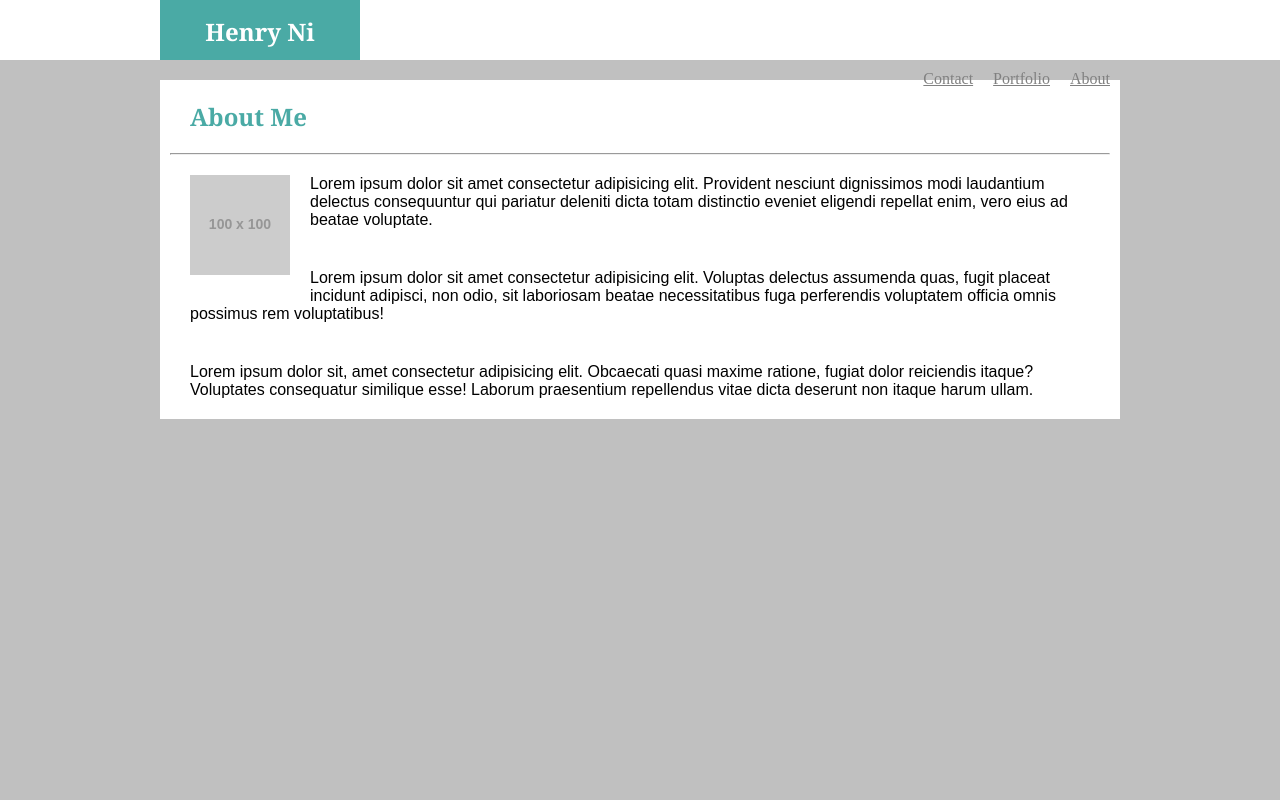
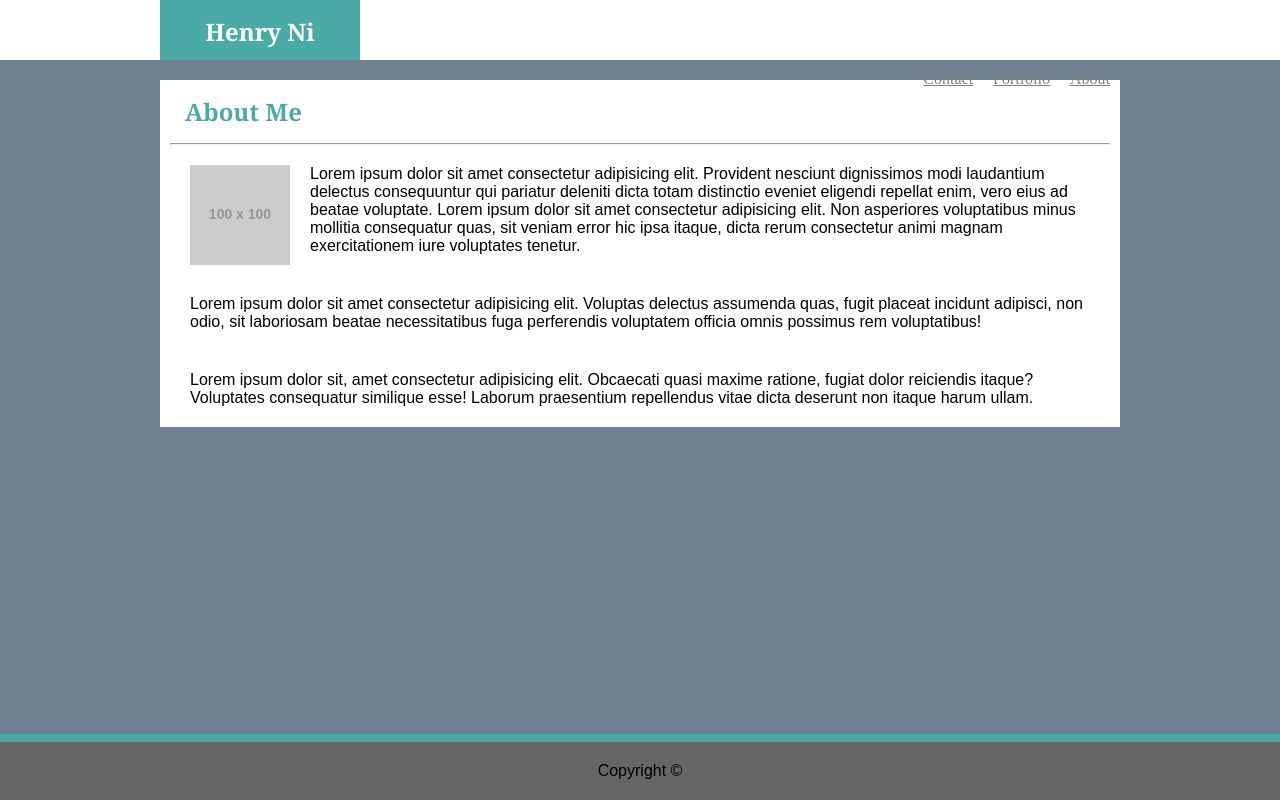
Before and after one commit to henryni914/Basic-Portfolio, a plain HTML site: page index.html in a window 1280 px wide. Drawn offline with Linux system fonts and the light colour scheme; placeholder pictures from the web are drawn by us.

Commit message:
added footer and changed background color of body

```diff
--- a/assets/css/style.css
+++ b/assets/css/style.css
@@ -1,5 +1,5 @@
 body {
-   background-color: silver;
+   background-color: slategray;
 }
 
 .banner {
@@ -15,6 +15,7 @@ body {
 .container {
     width: 960px;
     margin: 0 auto;
+    position: relative;
 }
 
 .header {
@@ -35,21 +36,24 @@ body {
     padding-top: 15px;
 }
 
-#contact,
+#about,
 #portfolio,
-#about {
+#contact {
     color: gray;
     position: relative;
     float: right;
+    /*
     top: 0;
     right: 0;
     margin: 0;
+    */
     padding: 10px;
 }
 
 .clearfix::after {
     content: "";
     clear: both;
+    display: table;
   }
 
 .banner-2 {
@@ -68,7 +72,7 @@ body {
      margin:0;
      text-align: left;
      color: #4aaaa5;
-     padding: 20px;
+     padding: 15px;
  }
 
 hr {
@@ -85,3 +89,16 @@ p {
      margin: 0 auto;
      padding: 20px;
 }
+
+.footer {
+    background-color: #666666;
+    position: absolute;
+    bottom: 0;
+    left: 0;
+    right: 0;
+    border-top: 8px solid #4aaaa5;
+}
+
+#copyright {
+    text-align: center;
+}
--- a/index.html
+++ b/index.html
@@ -12,9 +12,10 @@
         <banner class="banner">
             <div class="container">
                 <h1 class="header-1">Henry Ni</h1>
-                <a id="about" href="#">About</a>
-                <a id="portfolio" href="#">Portfolio</a>
-                <a id="contact" href="#">Contact</a>
+                <a id="about" href="#">About
+                    <a id="portfolio" href="#">Portfolio</a>
+                    <a id="contact" href="#">Contact</a>
+                </a>
             </div>
         </banner>
     </background>
@@ -27,10 +28,13 @@
             <h2 class="header-2">About Me</h2>
             <hr>
             <img src="https://via.placeholder.com/100" alt="Henry's profile picture">
-            <p id="p1">Lorem ipsum dolor sit amet consectetur adipisicing elit. Provident nesciunt dignissimos modi laudantium delectus consequuntur qui pariatur deleniti dicta totam distinctio eveniet eligendi repellat enim, vero eius ad beatae voluptate.</p>
+            <p id="p1">Lorem ipsum dolor sit amet consectetur adipisicing elit. Provident nesciunt dignissimos modi laudantium delectus consequuntur qui pariatur deleniti dicta totam distinctio eveniet eligendi repellat enim, vero eius ad beatae voluptate. Lorem ipsum dolor sit amet consectetur adipisicing elit. Non asperiores voluptatibus minus mollitia consequatur quas, sit veniam error hic ipsa itaque, dicta rerum consectetur animi magnam exercitationem iure voluptates tenetur.</p>
             <p id="p2">Lorem ipsum dolor sit amet consectetur adipisicing elit. Voluptas delectus assumenda quas, fugit placeat incidunt adipisci, non odio, sit laboriosam beatae necessitatibus fuga perferendis voluptatem officia omnis possimus rem voluptatibus!</p>
             <p id="p3">Lorem ipsum dolor sit, amet consectetur adipisicing elit. Obcaecati quasi maxime ratione, fugiat dolor reiciendis itaque? Voluptates consequatur similique esse! Laborum praesentium repellendus vitae dicta deserunt non itaque harum ullam.</p>
         </div>
     </div>
 </body>
+    <footer class="footer">
+        <p id="copyright">Copyright &#169</p>
+    </footer>
 </html>
```
